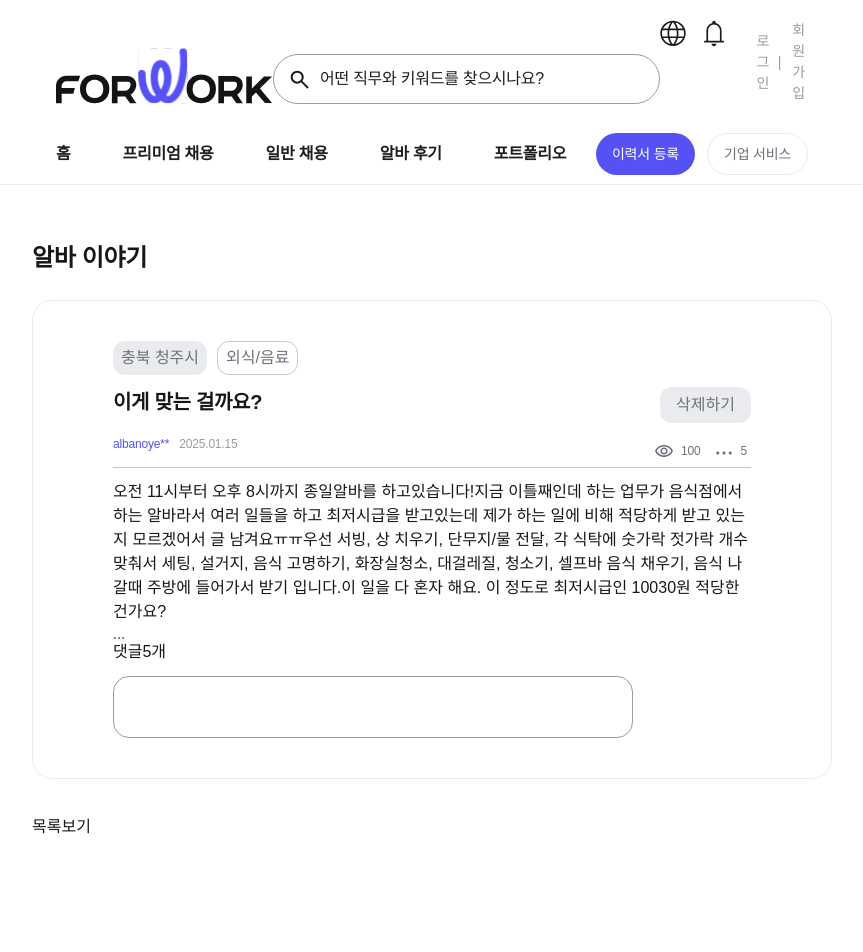
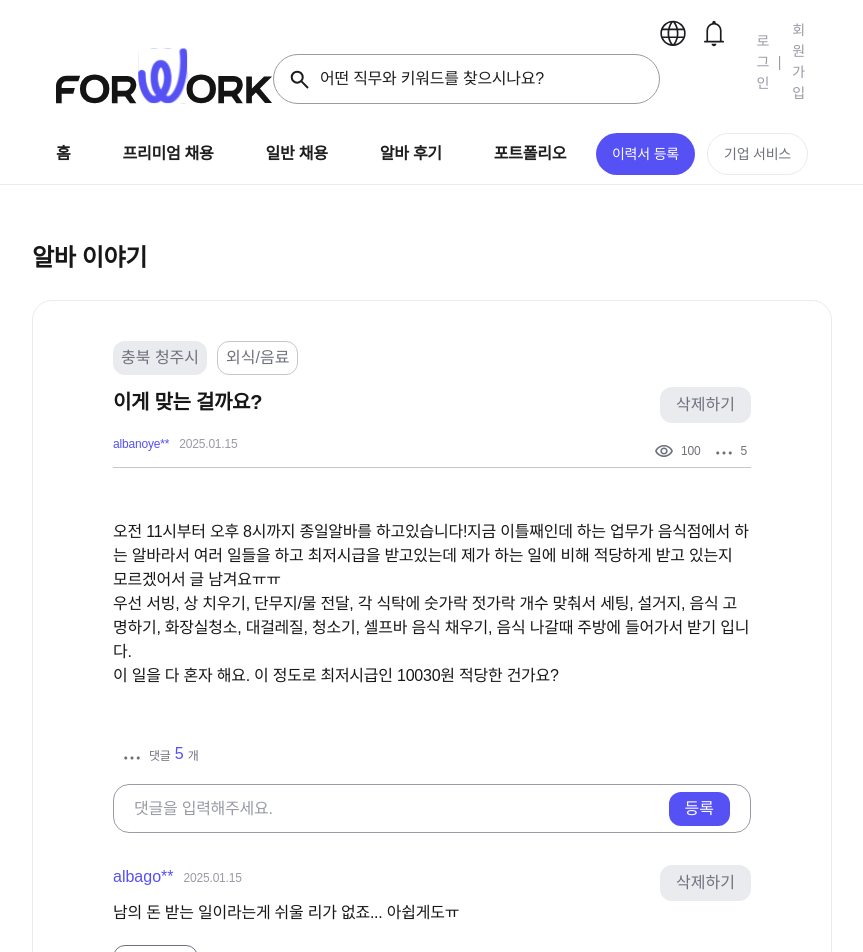
Before and after one commit to Core-Foreign-Employee-Hiring/Front-end, a Next.js app in the folder forwork-fe/: page /review/post in a window 1280 px wide. Shown: the top 952 px of the page, without its empty margins (208-1071 px from the left). Built offline with nearby package versions, Linux system fonts and the light colour scheme; a web font is replaced by a local one.

Commit message:
feat: 댓글 컴포넌트 생성

```diff
--- /dev/null
+++ b/forwork-fe/src/components/review/post/Reply.tsx
@@ -0,0 +1,21 @@
+import Button from "../../common/Button";
+
+const Reply = () => {
+  return (
+    <div className="py-[20px] border-b-[1px] border-b-gray2 w-full">
+      <div className="flex justify-between">
+        <div className="flex gap-[10px]">
+          <div className="text-main badge-md">albago**</div>
+          <div className="text-gray4 badge-sm translate-y-1">2025.01.15</div>
+        </div>
+        {/* 삭제 버튼 */}
+        <Button className="h-[36px] px-[16px] py-[8px] rounded-[12px] bg-gray2 gray5 text-gray5">
+          삭제하기
+        </Button>
+      </div>
+      <p className="body-md mb-[20px]">남의 돈 받는 일이라는게 쉬울 리가 없죠... 아쉽게도ㅠ</p>
+      <Button className="px-[12px] py-[8px] border-[1px] border-gray5 rounded-[12px] text-gray5">답글쓰기</Button>
+    </div>
+  );
+};
+export default Reply;
--- a/forwork-fe/src/components/review/post/ReviewPostPage.tsx
+++ b/forwork-fe/src/components/review/post/ReviewPostPage.tsx
@@ -3,14 +3,15 @@ import ViewIcon from "@/src/assets/review/ViewIcon";
 import Input from "../../common/Input";
 import { useState } from "react";
 import Button from "../../common/Button";
+import Reply from "./Reply";
 
 const ReviewPostPage = () => {
   const [inputValue, setInputValue] = useState("");
   return (
-    <div className="px-60">
-      <div className="title-lg">알바 이야기</div>
+    <div className="px-60 flex flex-col items-center">
+      <div className="title-lg self-start">알바 이야기</div>
       <div className="h-[24px]" />
-      <div className="flex flex-col py-[40px] px-[80px] gap-[12px] border-[1px] border-gray2 rounded-[20px]">
+      <div className="flex flex-col w-full py-[40px] px-[80px] gap-[12px] border-[1px] border-gray2 rounded-[20px]">
         {/* 지역, 직종 태그 */}
         <div className="flex gap-[10px]">
           <Button className="bg-gray2 px-[8px] py-[4px] rounded-[12px] flex justify-center items-center text-gray5">
@@ -32,55 +33,66 @@ const ReviewPostPage = () => {
         </div>
         {/* 닉네임, 작성 날짜, 조회수, 댓글 수 */}
         <div className="flex justify-between border-b-[1px] border-b-gray3">
-          <div className="badge-sm flex gap-[10px]">
-            <div className="text-main">albanoye**</div>
-            <div className="text-gray4">2025.01.15</div>
+          <div className="flex gap-[10px]">
+            <div className="text-main badge-sm">albanoye**</div>
+            <div className="text-gray4 badge-sm">2025.01.15</div>
           </div>
           <div className="flex">
             <div className="flex">
               <div className="w-[32px] h-[32px] p-[10px]">
                 <ViewIcon className="w-[18px] h-[12px]" />
               </div>
-              <div className="badge-sm text-gray5 px-[4px] flex items-center">100</div>
+              <div className="badge-sm text-gray5 px-[4px] flex items-center">
+                100
+              </div>
             </div>
             <div className="flex">
               <div className="w-[32px] h-[32px] p-[10px]">
                 <ReplyIcon className="w-[18px] h-[16px]" />
               </div>
-              <div className="badge-sm text-gray5 px-[4px] flex items-center">5</div>
+              <div className="badge-sm text-gray5 px-[4px] flex items-center">
+                5
+              </div>
             </div>
           </div>
         </div>
         {/* 게시물 내용 */}
-        <p>
+        <p className="py-[40px] body-md">
           오전 11시부터 오후 8시까지 종일알바를 하고있습니다!지금 이틀째인데
           하는 업무가 음식점에서 하는 알바라서 여러 일들을 하고 최저시급을
           받고있는데 제가 하는 일에 비해 적당하게 받고 있는지 모르겠어서 글
-          남겨요ㅠㅠ우선 서빙, 상 치우기, 단무지/물 전달, 각 식탁에 숫가락
-          젓가락 개수 맞춰서 세팅, 설거지, 음식 고명하기, 화장실청소, 대걸레질,
-          청소기, 셀프바 음식 채우기, 음식 나갈때 주방에 들어가서 받기 입니다.이
-          일을 다 혼자 해요. 이 정도로 최저시급인 10030원 적당한 건가요?
+          남겨요ㅠㅠ <br></br>
+          우선 서빙, 상 치우기, 단무지/물 전달, 각 식탁에 숫가락 젓가락 개수
+          맞춰서 세팅, 설거지, 음식 고명하기, 화장실청소, 대걸레질, 청소기,
+          셀프바 음식 채우기, 음식 나갈때 주방에 들어가서 받기 입니다. <br></br>
+          이 일을 다 혼자 해요. 이 정도로 최저시급인 10030원 적당한 건가요?
         </p>
         {/* 댓글 수 */}
-        <div>
-          <ReplyIcon />
-          <div>
-            댓글
-            <span>5</span>개
+        <div className="flex">
+          <div className="w-[32px] h-[32px] p-[10px]">
+            <ReplyIcon className="w-[18px] h-[16px]" />
+          </div>
+          <div className="flex items-center h-[32px] px-[4px] gap-[4px]">
+            <div className="badge-sm text-gray5">댓글</div>
+            <div className="text-main badge-md -translate-y-0.5">5</div>
+            <div className="badge-sm text-gray5">개</div>
           </div>
         </div>
         {/* 댓글 입력 창 */}
         <Input
           inputValue={inputValue}
           setInputValue={setInputValue}
-          leftElement={() => <Button className=""></Button>}
+          leftElement={() => <Button className="absolute right-5 h-[34px] bg-main px-[16px] py-[12px] rounded-[12px] text-white">등록</Button>}
+          placeholder="댓글을 입력해주세요."
+          className="w-full px-[20px] py-[10px] relative"
         />
         {/* 댓글 */}
+        <Reply></Reply>
       </div>
 
       <div className="h-[36px]" />
       {/* 글 목록 보는 버튼 */}
-      <Button className="">목록보기</Button>
+      <Button className="bg-main text-white w-[120px] h-[40px] px-[16px] py-[12px] rounded-[16px] flex justify-center">목록보기</Button>
     </div>
   );
 };
```
